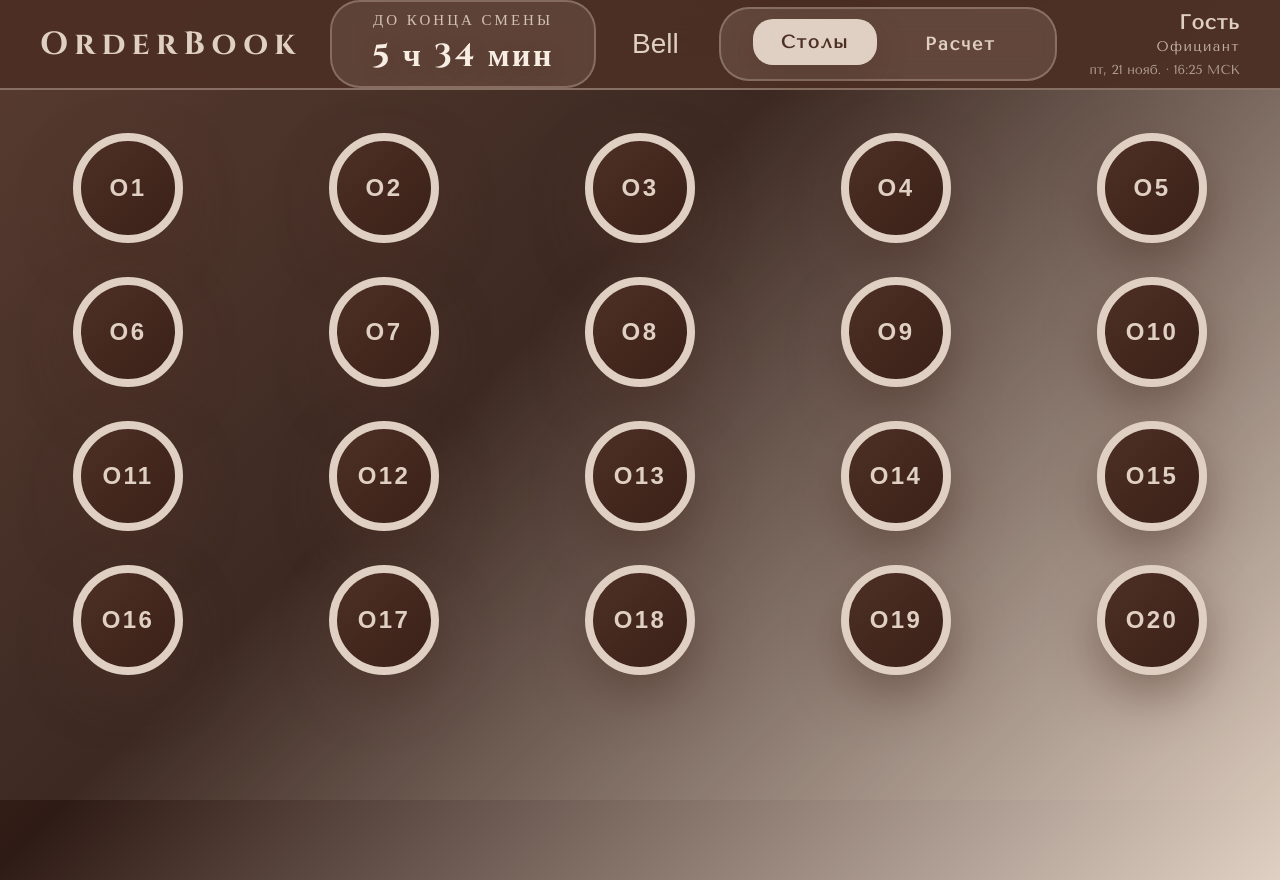
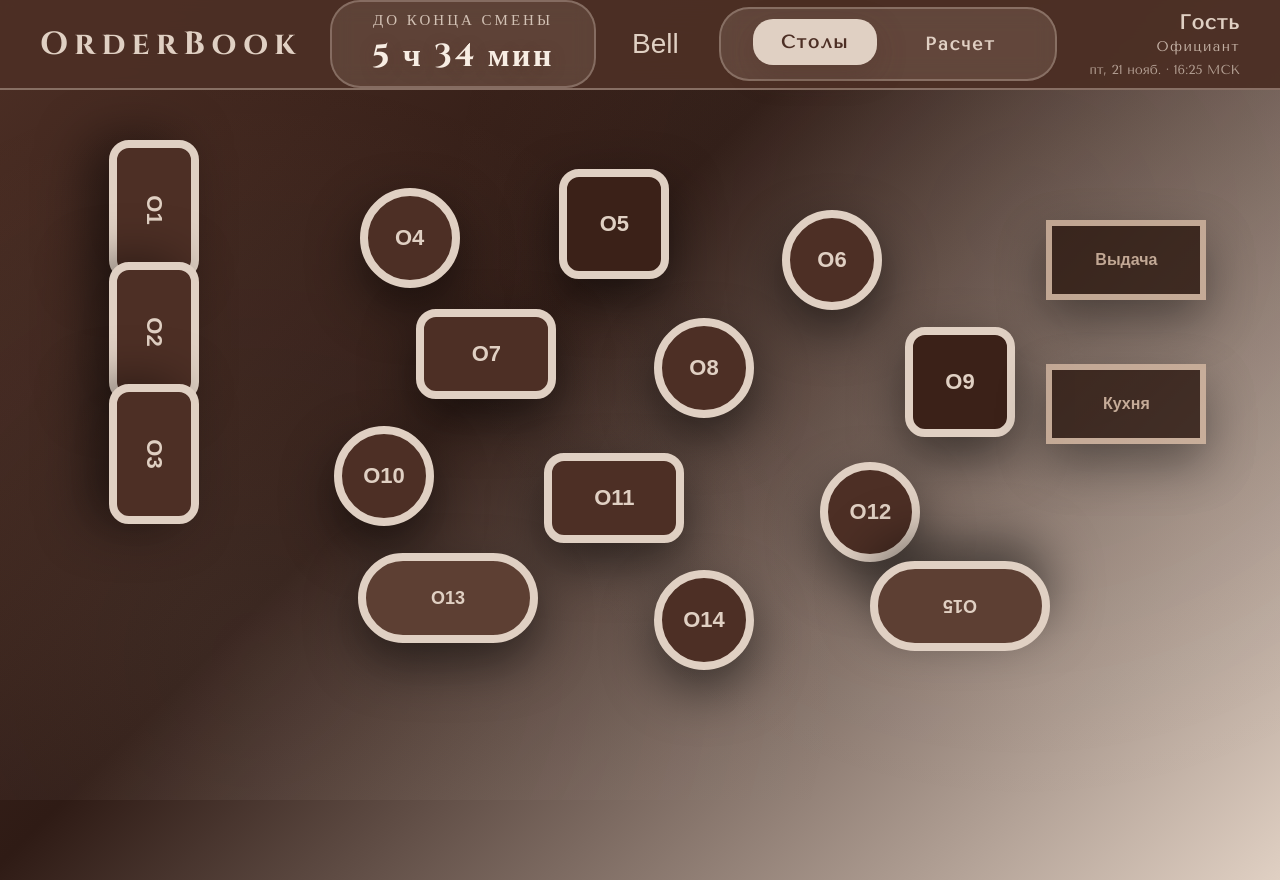
Before and after one commit to Edkinsss/OrderBook, a React (Vite) app: page /tables in a window 1280 px wide. Built offline with nearby package versions, Linux system fonts and the light colour scheme.

Commit message:
time_3_1

```diff
--- a/src/index.css
+++ b/src/index.css
@@ -816,40 +816,51 @@ body {
   z-index: 10;
 }
 
+/* РЕАЛЬНЫЙ ЗАЛ — КАК НА РИСУНКЕ */
 .hall-bg {
-  position: absolute;
-  top: 0;
-  left: 0;
+  position: relative;
   width: 100%;
   height: 100%;
-  background: rgba(224, 208, 195, 0.08);
-  border-radius: 0; /* убрали скругление, чтобы по краям не было белых полос */
+  background: linear-gradient(135deg, #2f1b15 0%, #4d2f25 50%, #3b2118 100%);
+  background-image:
+    radial-gradient(circle at 20% 80%, rgba(224,208,195,0.08) 0%, transparent 50%),
+    radial-gradient(circle at 80% 20%, rgba(224,208,195,0.06) 0%, transparent 50%);
   overflow: hidden;
 }
 
 /* Столы — теперь идеально по всему экрану */
+/* Разные типы столов */
 .table-btn {
   position: absolute;
-  width: 110px;
-  height: 110px;
-  background: linear-gradient(135deg, #4d2f25, #3b2118);
+  transform: translate(-50%, -50%);
+  border: 8px solid #e0d0c3;
   color: #e0d0c3;
-  border: 8px solid #e0d0c3;
-  border-radius: 50%;
-  font-size: 24px;
   font-weight: 700;
-  letter-spacing: 0.1em;
+  font-size: 22px;
   cursor: pointer;
-  transition: all 0.4s cubic-bezier(0.34, 1.56, 0.64, 1);
-  box-shadow: 0 20px 50px rgba(77, 47, 37, 0.5);
-  display: flex;
-  align-items: center;
-  justify-content: center;
-  transform: translate(-50%, -50%);
-  z-index: 20;
+  transition: all 0.4s ease;
+  box-shadow: 0 20px 50px rgba(0,0,0,0.5);
+  z-index: 10;
 }
 
-.table-btn:hover {
+.table-btn.round { width: 100px; height: 100px; border-radius: 50%; background: #4d2f25; }
+.table-btn.square { width: 110px; height: 110px; border-radius: 20px; background: #3b2118; }
+.table-btn.rect { width: 140px; height: 90px; border-radius: 20px; background: #4d2f25; }
+.table-btn.sofa { width: 180px; height: 90px; border-radius: 50px; background: #5d3f33; font-size: 18px; }
+.table-btn.counter {
+  width: 160px; height: 80px; background: #2c1810; border: 6px solid #d4b8a2; color: #d4b8a2;
+  font-size: 16px; cursor: default; opacity: 0.8;
+}
+
+.table-btn:hover:not(.counter) {
+  transform: translate(-50%, -50%) scale(1.2) !important;
+  background: #e0d0c3 !important;
+  color: #4d2f25 !important;
+  border-color: #4d2f25 !important;
+  box-shadow: 0 30px 70px rgba(77,47,37,0.8);
+}
+
+ .table-btn:hover {
   transform: translate(-50%, -50%) scale(1.22);
   background: linear-gradient(135deg, #e0d0c3, #d4b8a2);
   color: #4d2f25;
@@ -1138,3 +1149,61 @@ body {
   letter-spacing: 0.08em;
   text-shadow: 0 4px 15px rgba(77, 47, 37, 0.4);
 }
+
+.tables-page-perfect { min-height: 100vh; background: #2f1b15; }
+.perfect-split { display: flex; height: calc(100vh - 90px); }
+
+/* ЛЕВАЯ ЧАСТЬ — ЧИСТЫЙ ЗАЛ */
+.hall-only {
+  flex: 1;
+  background: linear-gradient(135deg, #3b2118 0%, #4d2f25 70%);
+  position: relative;
+}
+.hall-bg-only {
+  position: absolute;
+  inset: 0;
+}
+
+/* ПРАВАЯ ЧАСТЬ — ЧИСТАЯ ЛЕГЕНДА */
+.legend-only {
+  width: 500px;
+  background: #f7ede3;
+  padding: 60px 40px;
+  border-left: 8px solid #e0d0c3;
+}
+.legend-content h2 {
+  font-family: "Cinzel", serif;
+  font-size: 42px;
+  color: #4d2f25;
+  text-align: center;
+  margin-bottom: 60px;
+  letter-spacing: 0.2em;
+}
+.cards {
+  display: flex;
+  flex-direction: column;
+  gap: 32px;
+}
+.card {
+  display: flex;
+  align-items: center;
+  gap: 28px;
+  padding: 24px;
+  background: rgba(77,47,37,0.05);
+  border-radius: 32px;
+  border: 3px solid #e0d0c3;
+}
+.card.vip { border-color: #d4b8a2; background: rgba(212,184,162,0.1); }
+.icon {
+  width: 90px; height: 90px;
+  background: #4d2f25;
+  border: 8px solid #e0d0c3;
+  flex-shrink: 0;
+}
+.icon.round { border-radius: 50%; }
+.icon.square { border-radius: 20px; }
+.icon.rect, .icon.rect-vip { border-radius: 20px; width: 120px; }
+.icon.oval { border-radius: 50%; width: 130px; }
+.icon.sofa { border-radius: 50px; width: 140px; }
+.card strong { font-size: 22px; color: #4d2f25; display: block; margin-bottom: 6px; }
+.card p { color: #6b4a3a; font-size: 17px; font-style: italic; }
--- a/src/pages/TablesPage.jsx
+++ b/src/pages/TablesPage.jsx
@@ -1,29 +1,30 @@
-// src/pages/TablesPage.jsx
+// src/pages/TablesPage.jsx — ЧИСТАЯ КРАСОТА, С РАБОЧИМ ВРЕМЕНЕМ
 import { useState, useEffect } from "react";
 import { useNavigate } from "react-router-dom";
-import { USERS } from "../data/users.js"; // ← подключаем твоих пользователей
+import { USERS } from "../data/users";
 
 const TABLES = [
-  { id: "O1", top: "15%", left: "10%" },
-  { id: "O2", top: "15%", left: "30%" },
-  { id: "O3", top: "15%", left: "50%" },
-  { id: "O4", top: "15%", left: "70%" },
-  { id: "O5", top: "15%", left: "90%" },
-  { id: "O6", top: "35%", left: "10%" },
-  { id: "O7", top: "35%", left: "30%" },
-  { id: "O8", top: "35%", left: "50%" },
-  { id: "O9", top: "35%", left: "70%" },
-  { id: "O10", top: "35%", left: "90%" },
-  { id: "O11", top: "55%", left: "10%" },
-  { id: "O12", top: "55%", left: "30%" },
-  { id: "O13", top: "55%", left: "50%" },
-  { id: "O14", top: "55%", left: "70%" },
-  { id: "O15", top: "55%", left: "90%" },
-  { id: "O16", top: "75%", left: "10%" },
-  { id: "O17", top: "75%", left: "30%" },
-  { id: "O18", top: "75%", left: "50%" },
-  { id: "O19", top: "75%", left: "70%" },
-  { id: "O20", top: "75%", left: "90%" },
+  // Барная стойка слева
+  { id: "O1", top: "18%", left: "12%", type: "rect", rotation: 90 },
+  { id: "O2", top: "35%", left: "12%", type: "rect", rotation: 90 },
+  { id: "O3", top: "52%", left: "12%", type: "rect", rotation: 90 },
+  // Основной зал
+  { id: "O4", top: "22%", left: "32%", type: "round" },
+  { id: "O5", top: "20%", left: "48%", type: "square" },
+  { id: "O6", top: "25%", left: "65%", type: "round" },
+  { id: "O7", top: "38%", left: "38%", type: "rect" },
+  { id: "O8", top: "40%", left: "55%", type: "round" },
+  { id: "O9", top: "42%", left: "75%", type: "square" },
+  { id: "O10", top: "55%", left: "30%", type: "round" },
+  { id: "O11", top: "58%", left: "48%", type: "rect" },
+  { id: "O12", top: "60%", left: "68%", type: "round" },
+  // VIP-зона / диваны
+  { id: "O13", top: "72%", left: "35%", type: "sofa", rotation: 0 },
+  { id: "O14", top: "75%", left: "55%", type: "round" },
+  { id: "O15", top: "73%", left: "75%", type: "sofa", rotation: 180 },
+  // Кухня / выдача справа
+  { id: "O16", top: "25%", left: "88%", type: "counter", label: "Выдача" },
+  { id: "O17", top: "45%", left: "88%", type: "counter", label: "Кухня" },
 ];
 
 export default function TablesPage() {
@@ -35,21 +36,24 @@ export default function TablesPage() {
   const [notifications, setNotifications] = useState([]);
   const [showNotifs, setShowNotifs] = useState(false);
 
-  // Получаем текущего пользователя из localStorage (по userId)
   const userId = localStorage.getItem("userId");
   const currentUser = userId && USERS[userId] ? USERS[userId] : { name: "Гость", role: "Официант" };
   const userName = currentUser.name;
   const userRole = currentUser.role;
 
+  // ВСЁ ВРЕМЯ — ВЕРНУЛ КАК БЫЛО, КРАСИВО И РАБОЧЕ
   useEffect(() => {
-    const updateTimer = () => {
+    const updateClock = () => {
       const now = new Date();
-      const hours = now.getHours();
-      const minutes = now.getMinutes();
-      const seconds = now.getSeconds();
+      const hours = now.getHours().toString().padStart(2, "0");
+      const minutes = now.getMinutes().toString().padStart(2, "0");
+      setCurrentTime(`${hours}:${minutes}`);
 
-      setCurrentTime(`${hours.toString().padStart(2, "0")}:${minutes.toString().padStart(2, "0")}`);
+      // Формат даты: Пн, 22 ноя · 14:21 МСК
+      const options = { weekday: "short", day: "numeric", month: "short" };
+      const dateStr = now.toLocaleDateString("ru-RU", options);
 
+      // Таймер до конца смены (22:00)
       if (hours >= 9 && hours < 22) {
         const end = new Date();
         end.setHours(22, 0, 0, 0);
@@ -64,9 +68,15 @@ export default function TablesPage() {
       }
 
       // Уведомления
-      if (hours === 9 && minutes === 0 && seconds < 3) addNotification("Рабочая смена началась! Удачного дня!");
-      if (hours === 21 && minutes === 30 && seconds < 3) addNotification("Осталось 30 минут до конца смены");
-      if (hours === 21 && minutes === 55 && seconds < 3) addNotification("Через 5 минут — конец смены!");
+      if (hours === 9 && minutes === "00" && now.getSeconds() < 3) {
+        addNotification("Рабочая смена началась!");
+      }
+      if (hours === 21 && minutes === "30" && now.getSeconds() < 3) {
+        addNotification("Осталось 30 минут до конца смены");
+      }
+      if (hours === 21 && minutes === "55" && now.getSeconds() < 3) {
+        addNotification("Через 5 минут — конец смены!");
+      }
     };
 
     const addNotification = (msg) => {
@@ -75,8 +85,8 @@ export default function TablesPage() {
       }
     };
 
-    const timer = setInterval(updateTimer, 1000);
-    updateTimer();
+    const timer = setInterval(updateClock, 1000);
+    updateClock();
     return () => clearInterval(timer);
   }, [notifications]);
 
@@ -92,7 +102,7 @@ export default function TablesPage() {
 
   return (
     <div className="tables-page">
-      {/* ЛЮКС-ШАПКА — КАК НА ТВОЁМ РИСУНКЕ */}
+      {/* ШАПКА — ВСЁ РАБОТАЕТ */}
       <header className="tables-header-v2">
         <h1 className="logo">OrderBook</h1>
 
@@ -102,11 +112,10 @@ export default function TablesPage() {
         </div>
 
         <div className="header-right">
-          {/* КОЛОКОЛЬЧИК */}
+          {/* Колокольчик */}
           <div className="notif-wrapper">
             <button className="notif-bell" onClick={() => setShowNotifs(!showNotifs)}>
-              Bell{" "}
-              {notifications.length > 0 && <span className="notif-badge">{notifications.length}</span>}
+              Bell {notifications.length > 0 && <span className="notif-badge">{notifications.length}</span>}
             </button>
             {showNotifs && notifications.length > 0 && (
               <div className="notif-dropdown">
@@ -122,7 +131,6 @@ export default function TablesPage() {
             <button className="nav-btn">Расчет</button>
           </nav>
 
-          {/* РЕАЛЬНЫЙ ПОЛЬЗОВАТЕЛЬ ИЗ USERS */}
           <div className="user-info">
             <div className="user-name">{userName}</div>
             <div className="user-role">{userRole}</div>
@@ -133,40 +141,38 @@ export default function TablesPage() {
         </div>
       </header>
 
-      {/* Карта столов */}
+      {/* КАРТА ЗАЛА — КРАСИВАЯ, ЧИСТАЯ */}
       <div className="tables-map">
         <div className="hall-bg">
           {TABLES.map((table) => (
             <button
               key={table.id}
-              className="table-btn"
-              style={{ top: table.top, left: table.left }}
-              onClick={() => handleTableClick(table.id)}
+              className={`table-btn ${table.type}`}
+              style={{
+                top: table.top,
+                left: table.left,
+                transform: `translate(-50%, -50%) rotate(${table.rotation || 0}deg)`
+              }}
+              onClick={() => table.type !== "counter" && handleTableClick(table.id)}
             >
-              {table.id}
+              {table.label || table.id}
             </button>
           ))}
         </div>
       </div>
 
-      {/* МОДАЛКА — С РЕАЛЬНЫМ ИМЕНЕМ И РОЛЬЮ */}
+      {/* МОДАЛКА */}
       {showModal && (
         <div className="modal-overlay">
           <div className="modal">
             <h2>Подтверждение</h2>
             <p>
-              {userName}, вы выбрали стол №{" "}
-              <strong className="highlight-table">{selectedTable}</strong>
-              <br />
-              Подтверждаете?
+              {userName}, вы выбрали стол № <strong className="highlight-table">{selectedTable}</strong>
+              <br />Подтверждаете?
             </p>
             <div className="modal-actions">
-              <button className="btn-cancel" onClick={() => setShowModal(false)}>
-                Отмена
-              </button>
-              <button className="btn-confirm" onClick={confirmTable}>
-                Подтвердить
-              </button>
+              <button className="btn-cancel" onClick={() => setShowModal(false)}>Отмена</button>
+              <button className="btn-confirm" onClick={confirmTable}>Подтвердить</button>
             </div>
           </div>
         </div>
```
